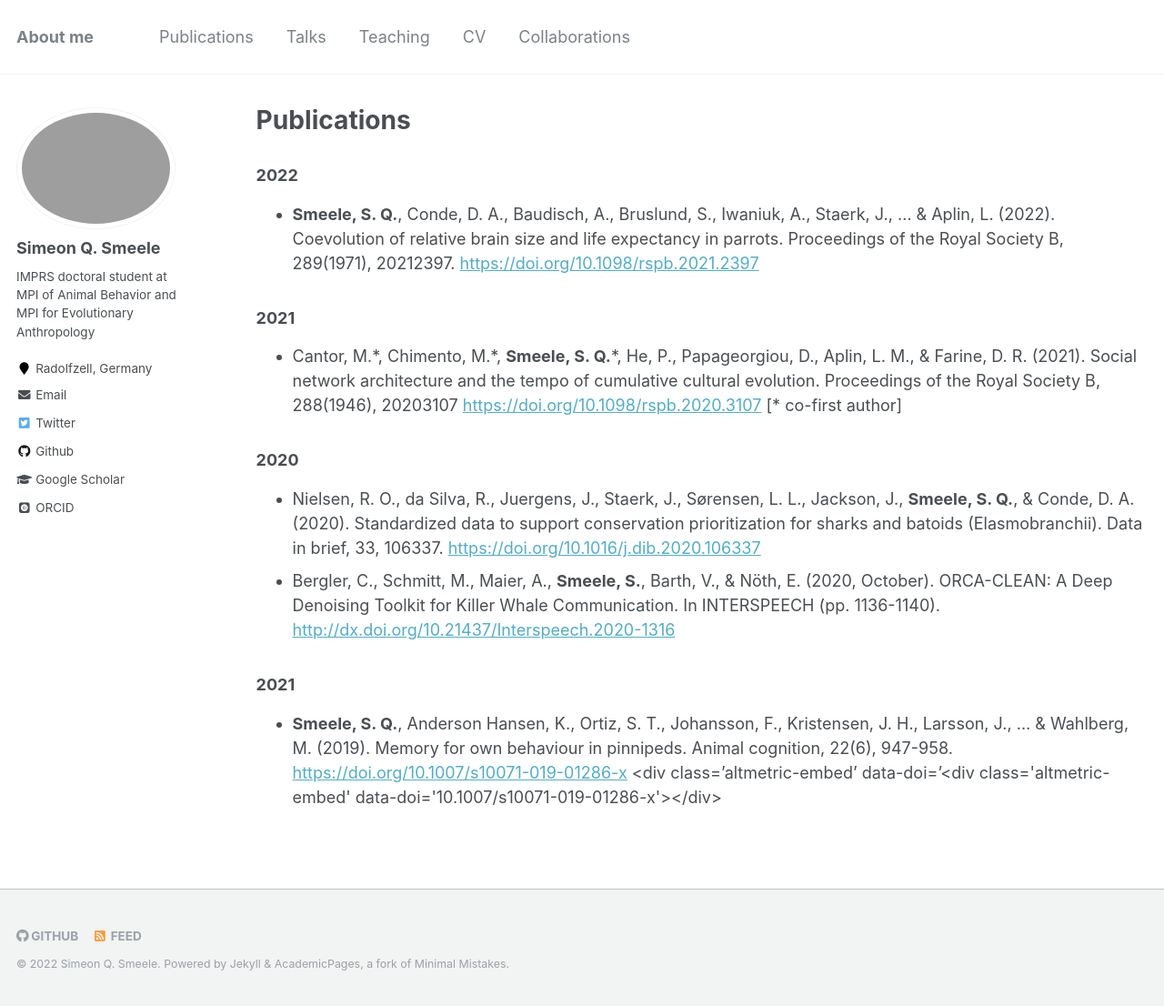
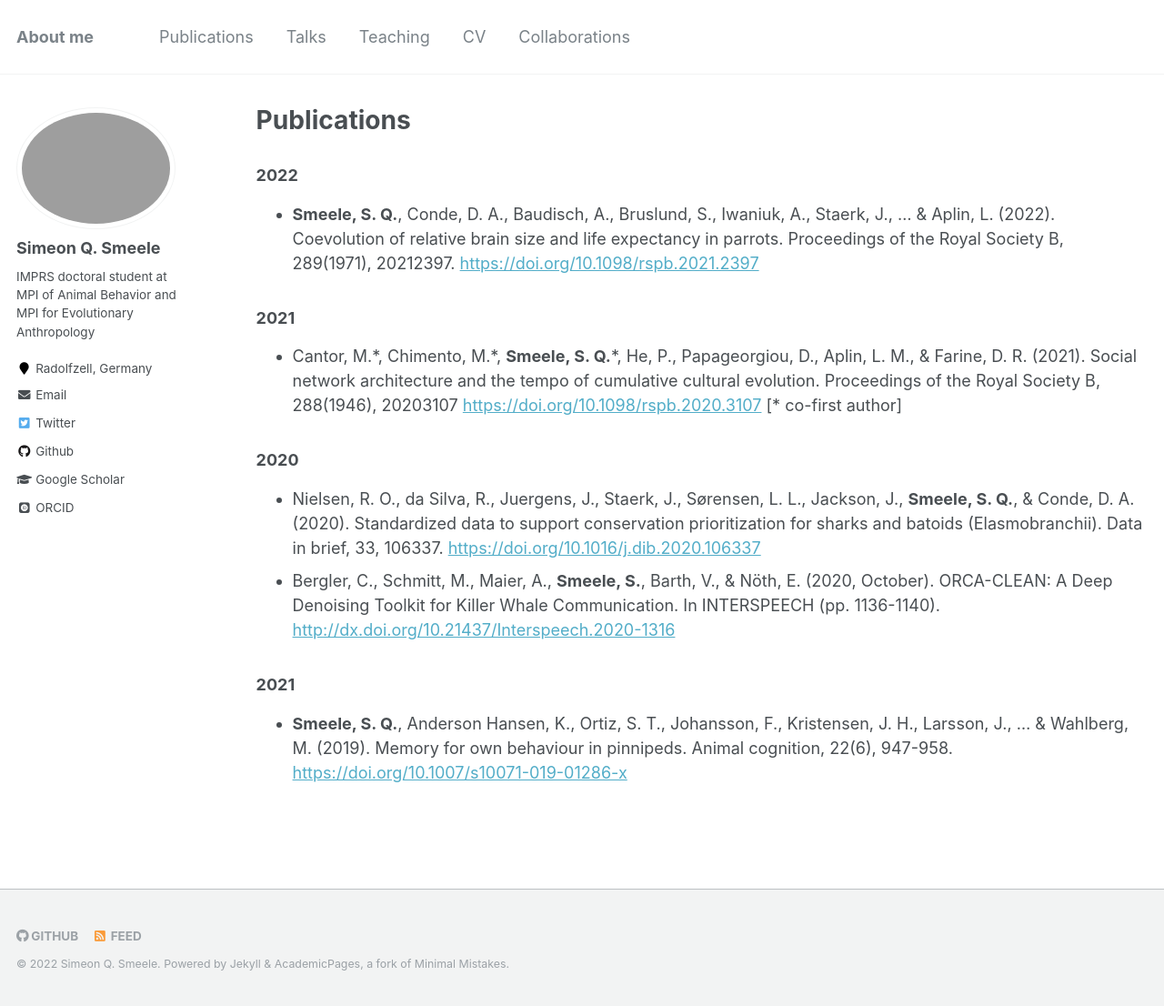
Before and after one commit to simeonqs/simeonqs.github.io, a Jekyll site: the page built from _pages/publications.md, in a window 1280 px wide and 1106 px high. Shown: the whole window at 91% size. Built offline with Jekyll 4.4.1, drawn with Linux system fonts in a browser that asks for light colours; some web fonts are replaced; comment, search, counter and statistics services are not loaded.

Commit message:
Fix altmetric again.

```diff
--- a/_pages/publications.md
+++ b/_pages/publications.md
@@ -27,6 +27,4 @@
 ### 2021
 
 - **Smeele, S. Q.**, Anderson Hansen, K., Ortiz, S. T., Johansson, F., Kristensen, J. H., Larsson, J., ... & Wahlberg, M. (2019). Memory for own behaviour in pinnipeds. Animal cognition, 22(6), 947-958. <https://doi.org/10.1007/s10071-019-01286-x>
-  <div class='altmetric-embed' data-doi='<div class='altmetric-embed' data-doi='10.1007/s10071-019-01286-x'></div>
-
-<script type='text/javascript' src='https://d1bxh8uas1mnw7.cloudfront.net/assets/embed.js'></script>
+  <div class='altmetric-embed' data-doi='10.1007/s10071-019-01286-x'></div>
```
